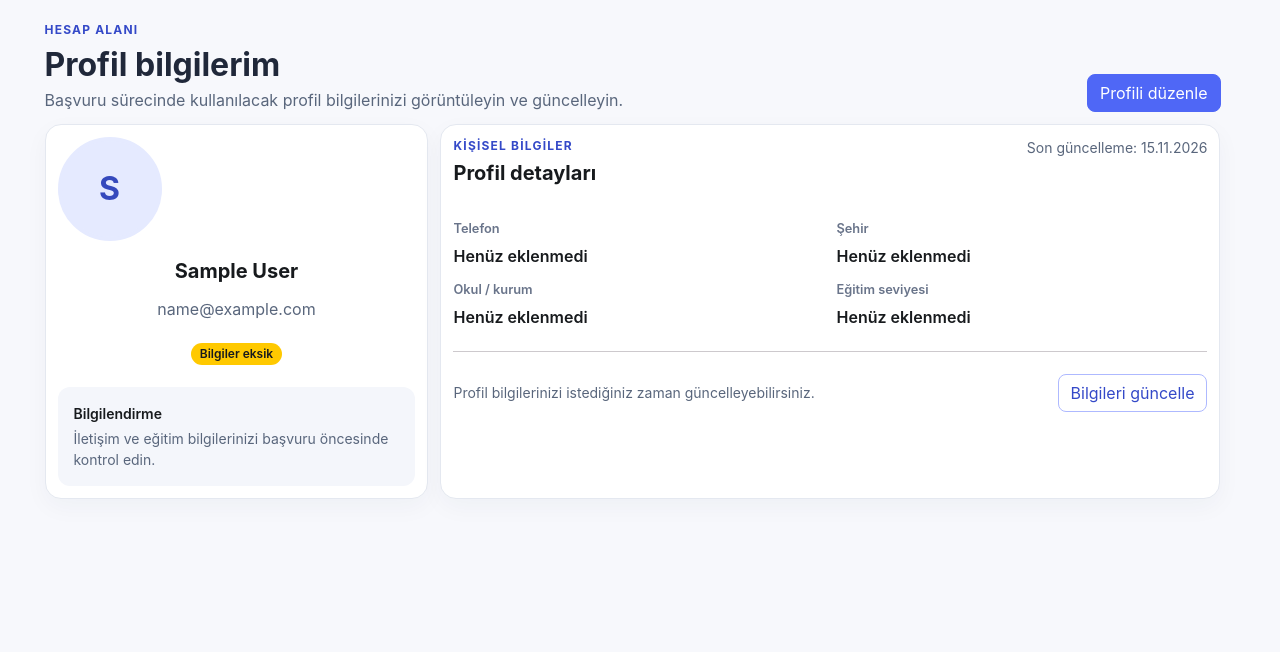
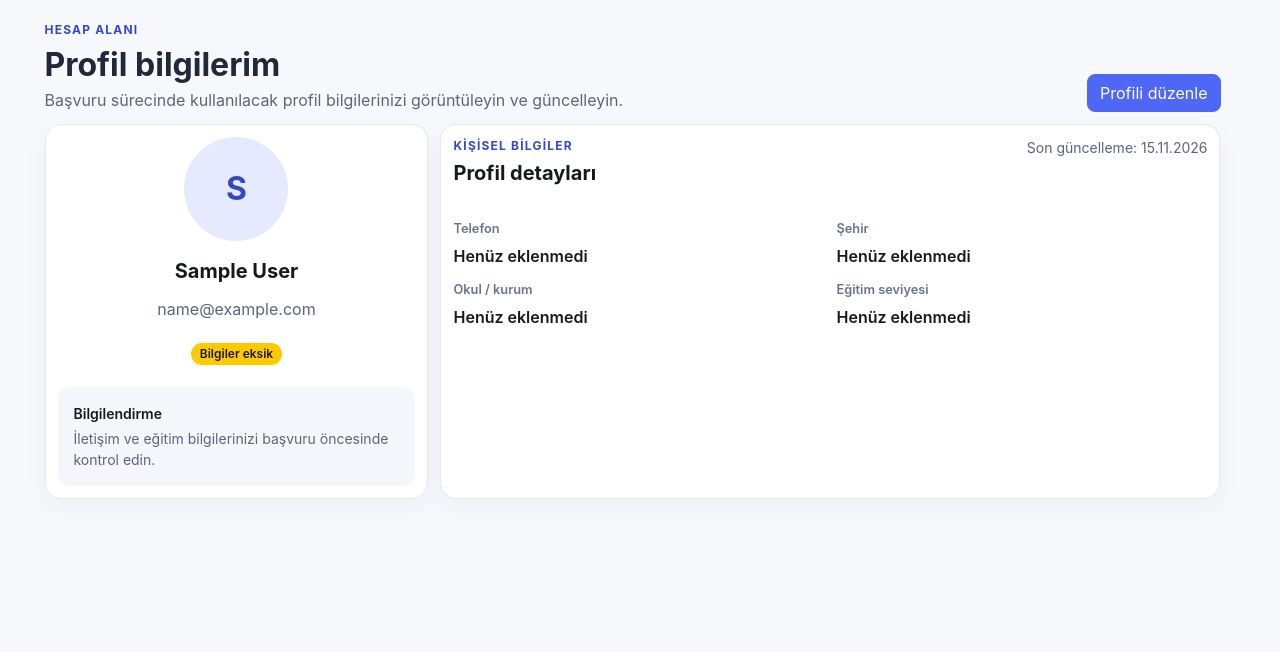
Before and after one commit to pardusc/teknofest, a Django app: page /profile/ in a window 1280 px wide. Shown: the part 60-712 px from the top of the page. Run offline with Django 5.2, Linux system fonts and the light colour scheme; the visitor is signed in with stand-in values (Sample User, id 1); data comes from the database, SQL or seed files in the repository; parts of the project's set-up code (start-up, migrations or seed data) failed here and were passed over; some libraries are stand-ins or nearby versions.

Commit message:
kopya buton ve profil fotoğrafı ortalaması düzeltildi

```diff
--- a/teknofest/main/static/main/css/site.css
+++ b/teknofest/main/static/main/css/site.css
@@ -85,7 +85,7 @@ p.eyebrow { display: flex; width: fit-content; }
 .how-card { border: 1px solid #dfe4f2; border-radius: 1.25rem; background: #eef1fc; }
 .step-number { display: grid; place-items: center; width: 2.5rem; height: 2.5rem; border-radius: .8rem; background: #dfe5ff; color: #394fc2; font-size: .8rem; font-weight: 800; }
 .site-footer { border-top: 1px solid #e3e7ef; background: #fff; font-size: .875rem; }
-.profile-avatar { width: 6.5rem; height: 6.5rem; object-fit: cover; border: 4px solid #e5eaff; border-radius: 50%; }
+.profile-avatar { align-self: center; width: 6.5rem; height: 6.5rem; object-fit: cover; border: 4px solid #e5eaff; border-radius: 50%; }
 .avatar-placeholder { display: inline-grid; place-items: center; background: #e5eaff; color: #3549bd; font-size: 2rem; font-weight: 700; }
 .profile-card .badge { align-self: center; }
 .badge-profile-complete { color: #3549bd; background: #e9edff; }
--- a/teknofest/main/templates/main/profile_detail.html
+++ b/teknofest/main/templates/main/profile_detail.html
@@ -42,11 +42,6 @@
               <div class="sm:col-6"><p class="detail-label">Okul / kurum</p><p class="detail-value">{{ profile.institution|default:"Henüz eklenmedi" }}</p></div>
               <div class="sm:col-6"><p class="detail-label">Eğitim seviyesi</p><p class="detail-value">{{ profile.get_education_level_display|default:"Henüz eklenmedi" }}</p></div>
             </div>
-            <hr class="my-4">
-            <div class="d-flex flex-column sm:flex-row justify-content-between sm:align-items-center gap-3">
-              <p class="small fg-secondary mb-0">Profil bilgilerinizi istediğiniz zaman güncelleyebilirsiniz.</p>
-              <a class="btn-outline theme-primary" href="{% url 'main:profile_edit' %}">Bilgileri güncelle</a>
-            </div>
           </div>
         </section>
       </div>
```
